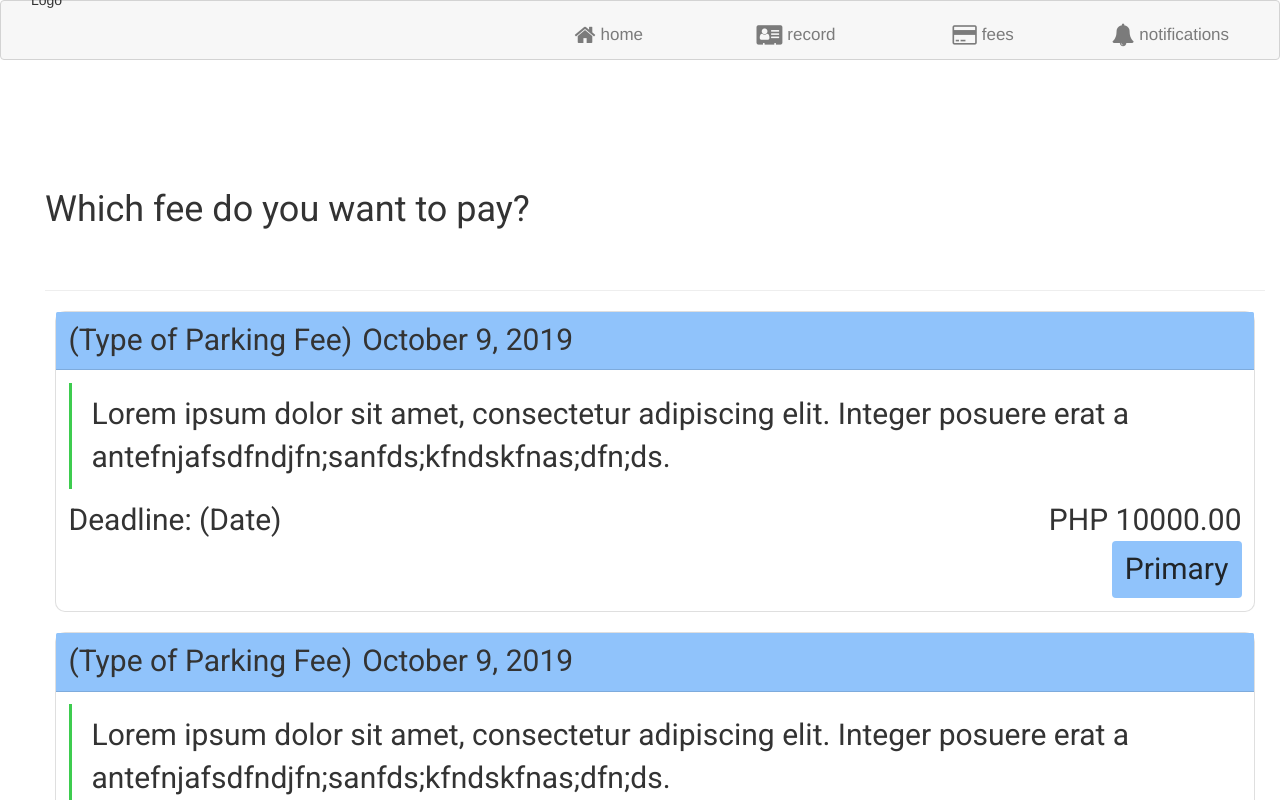
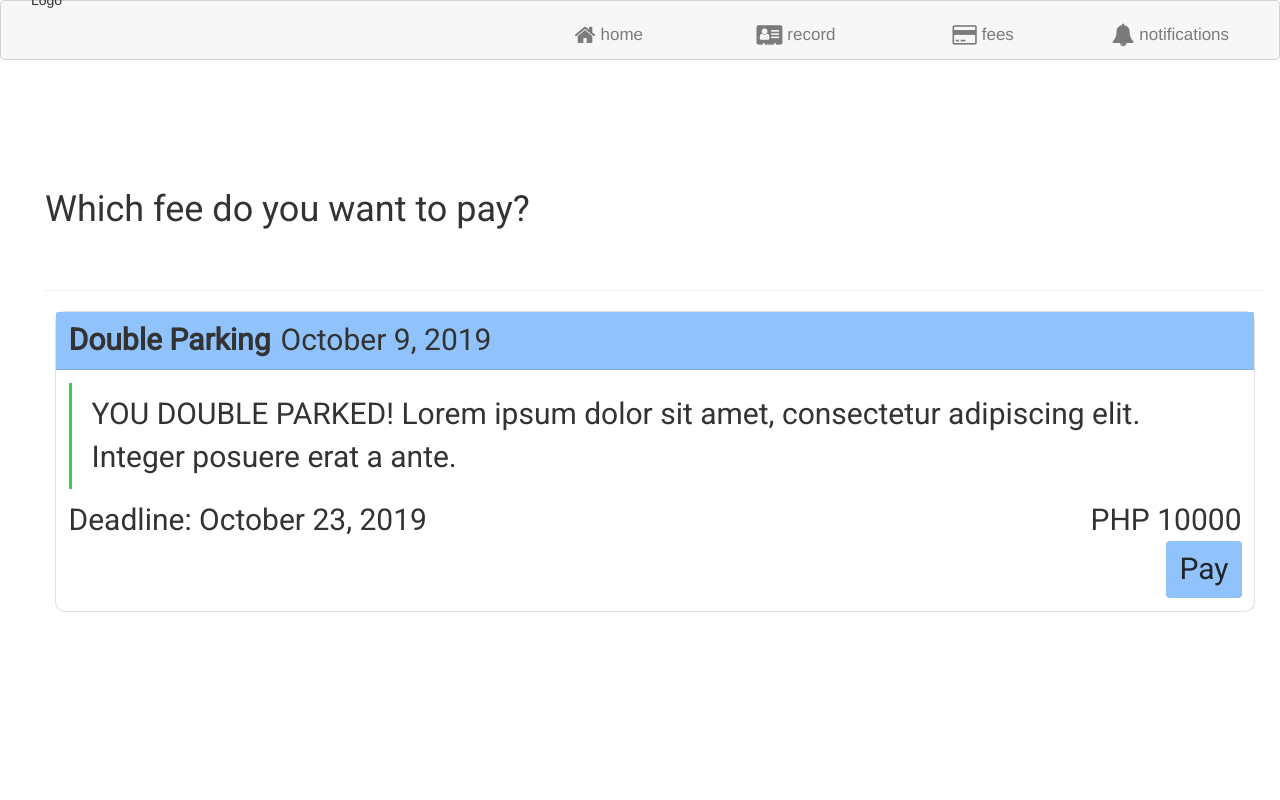
Before and after one commit to peterson1999/alliance-app, a React (Create React App) app: page /payments in a window 1280 px wide. Shown: the top 800 px of the page. Built offline with nearby package versions, Linux system fonts and the light colour scheme.

Commit message:
json ready payment

```diff
--- a/src/components/PaymentCards.jsx
+++ b/src/components/PaymentCards.jsx
@@ -1,8 +1,79 @@
-import React, { Component } from 'react';
-import Pagination from './Pagination';
-import Pcards from './Pcards';
+import React, { Component } from "react";
+import Pagination from "./Pagination";
+import Pcards from "./Pcards";
+
+const data = [
+  {
+    date: "October 9, 2019",
+    violation: "Double Parking",
+    description:
+      "YOU DOUBLE PARKED! Lorem ipsum dolor sit amet, consectetur adipiscing elit. Integer posuere erat a ante.",
+    deadline: "October 23, 2019 ",
+    fine: 10000
+  }
+];
+
 class PaymentCards extends Component {
-	state = {};
+  constructor(props) {
+    super(props);
+    this.state = {
+      payments: data
+    };
+  }
+  renderPayments = () => {
+    console.log(this.state.payments);
+    return this.state.payments.map(item => (
+      <div
+        style={{
+          marginBottom: 20,
+          marginLeft: 10,
+          borderRadius: 10,
+          marginRight: 10
+        }}
+        className="card"
+      >
+        <div
+          style={{ fontSize: 30, backgroundColor: "#90c3fb" }}
+          className="card-header card-primary"
+        >
+          {" "}
+          <span style={{ marginRight: 10 }}>
+            <b>{item.violation}</b>
+          </span>
+          {item.date}
+        </div>
+        <div className="card-body">
+          <blockquote
+            style={{
+              fontSize: 30,
+              borderLeft: "solid",
+              borderColor: "#3dcc4f",
+              marginBottom: 10
+            }}
+            className="blockquote mb-0"
+          >
+            <p>{item.description}</p>
+          </blockquote>
+          <div style={{ fontSize: 30, marginBottom: 0, marginTop: 10 }}>
+            Deadline: {item.deadline}
+            <span style={{ float: "right" }}>PHP {item.fine}</span>
+          </div>
+          <div style={{ fontSize: 30, float: "right" }}>
+            <button
+              style={{ backgroundColor: "#90c3fb", fontSize: 30 }}
+              type="button"
+              className="btn"
+              data-toggle="modal"
+              data-target="#exampleModalCenter"
+            >
+              Pay
+            </button>
+          </div>
+        </div>
+      </div>
+    ));
+  };
+
   render() {
     return (
       <div
@@ -12,14 +83,15 @@ class PaymentCards extends Component {
       >
         <hr />
         <div style={{ height: 800 }}>
+          {/* <Pcards />
           <Pcards />
-					<Pcards />
-					<Pcards />
+		  <Pcards /> */}
+          {this.renderPayments()}
           <div
             style={{
-							position: 'absolute',
-							bottom: '-43%',
-							right: '43%'
+              position: "absolute",
+              bottom: "-43%",
+              right: "43%"
             }}
           >
             <Pagination />
```
Lines whose indentation alone changed are shown as unchanged.
